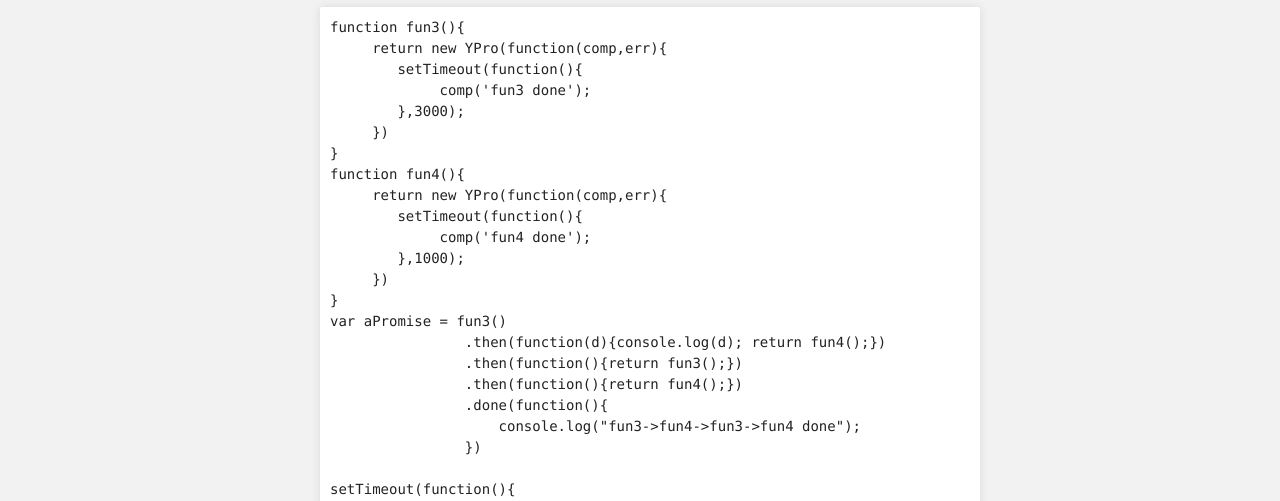
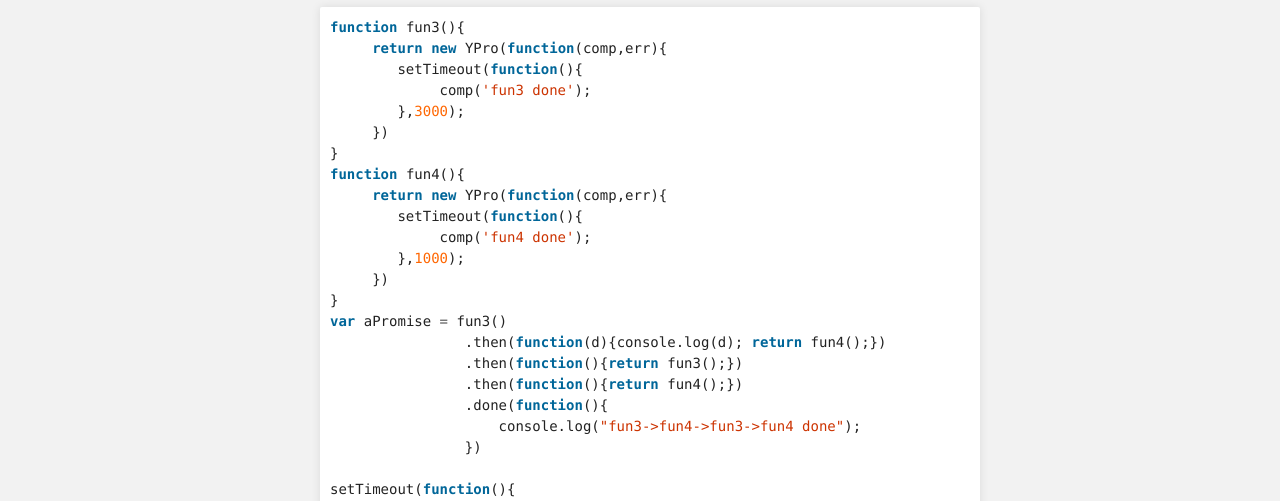
Before and after one commit to Yixi/YPromise, a plain HTML site: page index.html in a window 1280 px wide. Shown: the part 448-949 px from the top of the page. Drawn offline with Linux system fonts and the light colour scheme.

Commit message:
Create gh-pages branch via GitHub

```diff
--- a/index.html
+++ b/index.html
@@ -2,9 +2,9 @@
 <html>
 
   <head>
-    <meta charset='utf-8' />
-    <meta http-equiv="X-UA-Compatible" content="chrome=1" />
-    <meta name="description" content="Ypromise : A javascript promise library" />
+    <meta charset='utf-8'>
+    <meta http-equiv="X-UA-Compatible" content="chrome=1">
+    <meta name="description" content="Ypromise : A javascript promise library">
 
     <link rel="stylesheet" type="text/css" media="screen" href="stylesheets/stylesheet.css">
 
@@ -39,36 +39,35 @@
 <h2>
 <a name="%E4%BD%BF%E7%94%A8" class="anchor" href="#%E4%BD%BF%E7%94%A8"><span class="octicon octicon-link"></span></a>使用</h2>
 
-<pre>
-function fun3(){
-     return new YPro(function(comp,err){
-        setTimeout(function(){
-             comp('fun3 done');
-        },3000);
-     })
-}
-function fun4(){
-     return new YPro(function(comp,err){
-        setTimeout(function(){
-             comp('fun4 done');
-        },1000);
-     })
-}
-var aPromise = fun3()
-                .then(function(d){console.log(d); return fun4();})
-                .then(function(){return fun3();})
-                .then(function(){return fun4();})
-                .done(function(){
-                    console.log("fun3-&gt;fun4-&gt;fun3-&gt;fun4 done");
-                })
+<div class="highlight highlight-javascript"><pre><span class="kd">function</span> <span class="nx">fun3</span><span class="p">(){</span>
+     <span class="k">return</span> <span class="k">new</span> <span class="nx">YPro</span><span class="p">(</span><span class="kd">function</span><span class="p">(</span><span class="nx">comp</span><span class="p">,</span><span class="nx">err</span><span class="p">){</span>
+        <span class="nx">setTimeout</span><span class="p">(</span><span class="kd">function</span><span class="p">(){</span>
+             <span class="nx">comp</span><span class="p">(</span><span class="s1">'fun3 done'</span><span class="p">);</span>
+        <span class="p">},</span><span class="mi">3000</span><span class="p">);</span>
+     <span class="p">})</span>
+<span class="p">}</span>
+<span class="kd">function</span> <span class="nx">fun4</span><span class="p">(){</span>
+     <span class="k">return</span> <span class="k">new</span> <span class="nx">YPro</span><span class="p">(</span><span class="kd">function</span><span class="p">(</span><span class="nx">comp</span><span class="p">,</span><span class="nx">err</span><span class="p">){</span>
+        <span class="nx">setTimeout</span><span class="p">(</span><span class="kd">function</span><span class="p">(){</span>
+             <span class="nx">comp</span><span class="p">(</span><span class="s1">'fun4 done'</span><span class="p">);</span>
+        <span class="p">},</span><span class="mi">1000</span><span class="p">);</span>
+     <span class="p">})</span>
+<span class="p">}</span>
+<span class="kd">var</span> <span class="nx">aPromise</span> <span class="o">=</span> <span class="nx">fun3</span><span class="p">()</span>
+                <span class="p">.</span><span class="nx">then</span><span class="p">(</span><span class="kd">function</span><span class="p">(</span><span class="nx">d</span><span class="p">){</span><span class="nx">console</span><span class="p">.</span><span class="nx">log</span><span class="p">(</span><span class="nx">d</span><span class="p">);</span> <span class="k">return</span> <span class="nx">fun4</span><span class="p">();})</span>
+                <span class="p">.</span><span class="nx">then</span><span class="p">(</span><span class="kd">function</span><span class="p">(){</span><span class="k">return</span> <span class="nx">fun3</span><span class="p">();})</span>
+                <span class="p">.</span><span class="nx">then</span><span class="p">(</span><span class="kd">function</span><span class="p">(){</span><span class="k">return</span> <span class="nx">fun4</span><span class="p">();})</span>
+                <span class="p">.</span><span class="nx">done</span><span class="p">(</span><span class="kd">function</span><span class="p">(){</span>
+                    <span class="nx">console</span><span class="p">.</span><span class="nx">log</span><span class="p">(</span><span class="s2">"fun3-&gt;fun4-&gt;fun3-&gt;fun4 done"</span><span class="p">);</span>
+                <span class="p">})</span>
 
-setTimeout(function(){
-    aPromise.cancel(function(){
-        console.log("Promise canceled");
-    });
-},9000);
+<span class="nx">setTimeout</span><span class="p">(</span><span class="kd">function</span><span class="p">(){</span>
+    <span class="nx">aPromise</span><span class="p">.</span><span class="nx">cancel</span><span class="p">(</span><span class="kd">function</span><span class="p">(){</span>
+        <span class="nx">console</span><span class="p">.</span><span class="nx">log</span><span class="p">(</span><span class="s2">"Promise canceled"</span><span class="p">);</span>
+    <span class="p">});</span>
+<span class="p">},</span><span class="mi">9000</span><span class="p">);</span>
 
-</pre>
+</pre></div>
 
 <h2>
 <a name="api" class="anchor" href="#api"><span class="octicon octicon-link"></span></a>API</h2>
@@ -76,7 +75,8 @@ setTimeout(function(){
 <p>如果你以前使用过window8开发中的WinJS.promise对象，你可以快速上手。</p>
 
 <h3>
-<a name="yprofunction-or-ypromisefunction-%E6%9E%84%E9%80%A0%E5%99%A8" class="anchor" href="#yprofunction-or-ypromisefunction-%E6%9E%84%E9%80%A0%E5%99%A8"><span class="octicon octicon-link"></span></a><code>YPro(Function)</code> or <code>YPromise(Function)</code> 构造器</h3>
+<a name="yprofunction-or-ypromisefunction-%E6%9E%84%E9%80%A0%E5%99%A8" class="anchor" href="#yprofunction-or-ypromisefunction-%E6%9E%84%E9%80%A0%E5%99%A8"><span class="octicon octicon-link"></span></a>
+<code>YPro(Function)</code> or <code>YPromise(Function)</code> 构造器</h3>
 
 <p>初始化一个promise对象,其中YPro提供一个对YPromise的简洁访问</p>
 
@@ -93,7 +93,9 @@ var aPromise = new YPromise(init);
 <em>errorDispatch</em> 当发生错误时需要调用这方法传递错误</li>
 <li>
 <em>progressDispatch</em> 如果异步操作需要支持进度条，初始化代码应该定期调用这个功能，并传递一个进度中间值</li>
-</ul><p>你需要使用这个返回一个promise对象来包裹你的异步函数</p>
+</ul>
+
+<p>你需要使用这个返回一个promise对象来包裹你的异步函数</p>
 
 <pre>
 /*example for constructor*/
@@ -136,7 +138,9 @@ YPro.then(onComplete, onError, onProgress).done();
 <em>onError</em> promise发生错误将会调用此方法</li>
 <li>
 <em>onProgress</em> 如果promise函数中有来自 <em>progressDispatch</em> 调用将会触发此方法</li>
-</ul><p>返回：
+</ul>
+
+<p>返回：
 该方法将会返回一个 <code>YPromise</code> 对象</p>
 
 <pre>
@@ -155,7 +159,8 @@ var PromiseA = fun1()
 </pre>
 
 <h3>
-<a name="done-%E5%BE%85%E5%AE%8C%E5%96%84" class="anchor" href="#done-%E5%BE%85%E5%AE%8C%E5%96%84"><span class="octicon octicon-link"></span></a><code>.done</code> (待完善)</h3>
+<a name="done-%E5%BE%85%E5%AE%8C%E5%96%84" class="anchor" href="#done-%E5%BE%85%E5%AE%8C%E5%96%84"><span class="octicon octicon-link"></span></a>
+<code>.done</code> (待完善)</h3>
 
 <p>提供和then一样的作用，此方法不会传递错误值，将会把异常直接抛出</p>
 
@@ -237,7 +242,9 @@ var PromiseAs = YPro.as(fn5())
 YPromsise.cancel();
 </pre>
 
-<hr><p>更多用法请参考/example例子</p>
+<hr>
+
+<p>更多用法请参考/example例子</p>
       </section>
     </div>
 
--- a/stylesheets/stylesheet.css
+++ b/stylesheets/stylesheet.css
@@ -37,9 +37,6 @@ footer, header, hgroup, menu, nav, section {
 
 ol, ul {
   list-style: none;
-}
-
-blockquote, q {
 }
 
 table {
@@ -151,6 +148,15 @@ img {
   -ms-box-shadow: 0 0 5px #ebebeb;
 }
 
+p img {
+  display: inline;
+  margin: 0;
+  padding: 0;
+  vertical-align: middle;
+  text-align: center;
+  border: none;
+}
+
 pre, code {
   width: 100%;
   color: #222;
@@ -162,9 +168,6 @@ pre, code {
   border-radius: 2px;
   -moz-border-radius: 2px;
   -webkit-border-radius: 2px;
-
-
-
 }
 
 pre {
@@ -192,16 +195,17 @@ blockquote {
   border-left: 3px solid #bbb;
 }
 
+
 ul, ol, dl {
   margin-bottom: 15px
 }
 
-ul li {
+ul {
   list-style: inside;
   padding-left: 20px;
 }
 
-ol li {
+ol {
   list-style: decimal inside;
   padding-left: 20px;
 }
```
Also changed, not shown: params.json (+1 -1 lines), images/bg_hr.png, images/blacktocat.png, images/icon_download.png, images/sprite_download.png.
